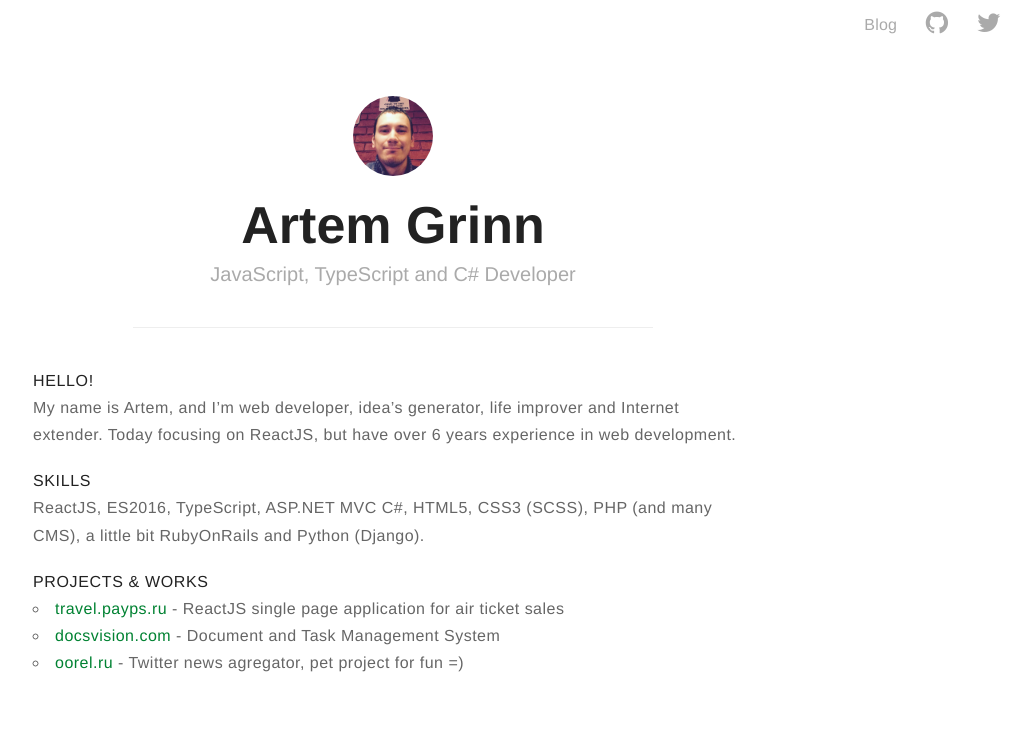
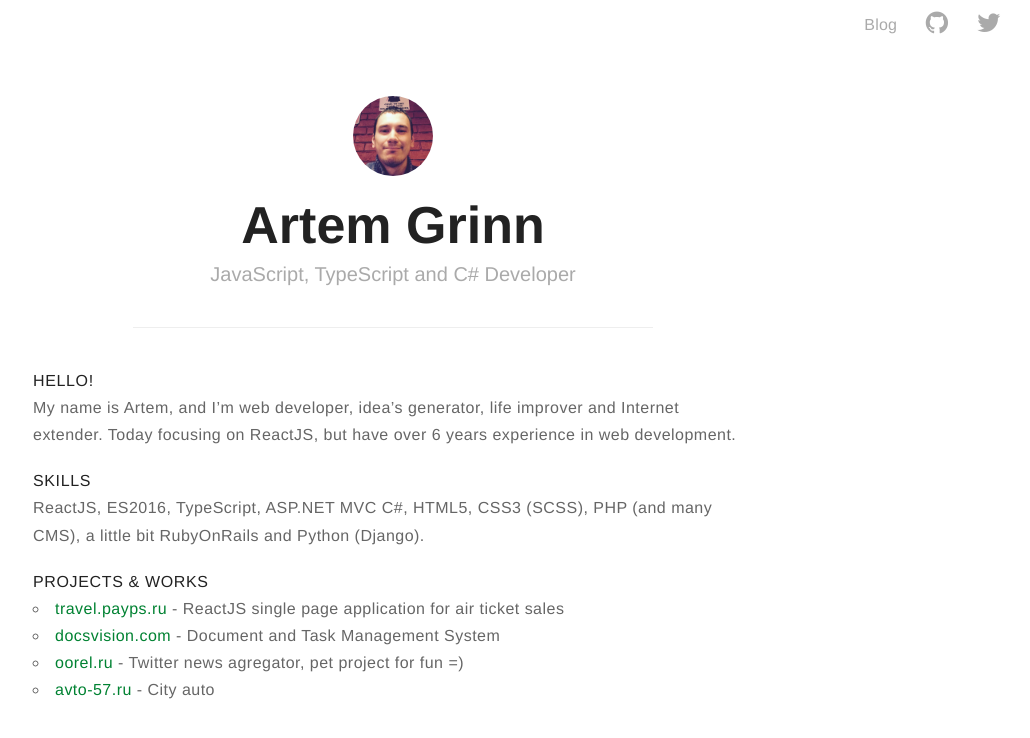
Before and after one commit to ArtemGrinn/artemgrinn.github.io, a Jekyll site: the page built from index.md, in a window 1280 px wide. Shown: the top 738 px of the page, without its empty margins (247-1277 px from the left). Built offline with Jekyll 4.4.1, drawn with Linux system fonts in a browser that asks for light colours; our own code applies the rules of GitHub Pages for plain Markdown files.

Commit message:
Update index.md

```diff
--- a/index.md
+++ b/index.md
@@ -15,3 +15,4 @@ ReactJS, ES2016, TypeScript, ASP.NET MVC C#, HTML5, CSS3 (SCSS), PHP (and many C
 - [travel.payps.ru](http://travel.payps.ru) - ReactJS single page application for air ticket sales
 - [docsvision.com](http://www.docsvision.com/products/legkiy-klient/) - Document and Task Management System
 - [oorel.ru](http://oorel.ru) - Twitter news agregator, pet project for fun =)
+- [avto-57.ru](http://avto-57.ru) - City auto
```
